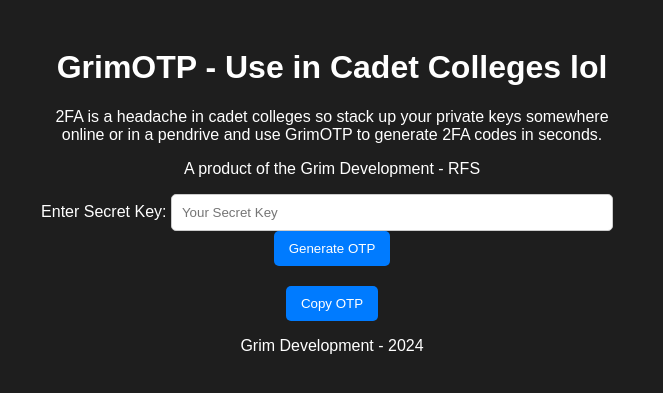
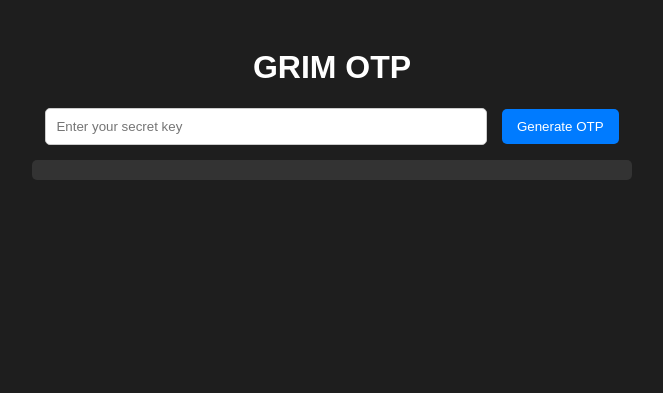
Before and after one commit to Rafsan64/GrimOTP, a Flask app: page / in a window 1280 px wide. Shown: the top 393 px of the page, without its empty margins (308-971 px from the left). Run offline with Flask 3, Linux system fonts and the light colour scheme.

Commit message:
Update index.html

```diff
--- a/templates/index.html
+++ b/templates/index.html
@@ -3,94 +3,65 @@
 <head>
     <meta charset="UTF-8">
     <meta name="viewport" content="width=device-width, initial-scale=1.0">
-    <title>GrimOTP</title>
     <link rel="stylesheet" href="{{ url_for('static', filename='style.css') }}">
-    <script src="https://code.jquery.com/jquery-3.6.0.min.js"></script>
+    <title>Grim OTP</title>
 </head>
 <body>
     <div class="container">
-        <h1>GrimOTP - Use in Cadet Colleges lol</h1>
-        <p>2FA is a headache in cadet colleges so stack up your private keys somewhere online or in a pendrive and use GrimOTP to generate 2FA codes in seconds.</p>
-        <p>A product of the Grim Development - RFS</p>
-
-        <div>
-            <label for="secretKey">Enter Secret Key:</label>
-            <input type="text" id="secretKey" placeholder="Your Secret Key" required>
-            <button id="generateOTP">Generate OTP</button>
-        </div>
-
-        <h2 id="otpDisplay"></h2>
-        <button id="copyOTP">Copy OTP</button>
-
+        <h1>GRIM OTP</h1>
+        <input type="text" id="secretKey" placeholder="Enter your secret key" />
+        <button id="generateButton">Generate OTP</button>
+        <div id="otpDisplay" class="otp-display"></div>
+        <div id="timer" class="timer"></div>
+        <button id="copyButton" style="display: none;">Copy OTP</button>
         <div id="log" class="log"></div>
-
-        <footer>
-            <p>Grim Development - 2024</p>
-        </footer>
     </div>
 
     <script>
-        // Function to generate a TOTP based on the provided secret key
-        function generateTOTP(secret) {
-            const epoch = Math.floor(Date.now() / 1000);
-            const time = Math.floor(epoch / 30); // TOTP is valid for 30 seconds
-            const key = base32ToByteArray(secret);
+        let timerInterval;
 
-            const hmac = new Uint8Array(32);
-            const hmacKey = CryptoJS.enc.Base64.parse(CryptoJS.enc.Hex.stringify(key));
-            const hmacValue = CryptoJS.HmacSHA1(hmacKey, CryptoJS.enc.Latin1.parse(time.toString()));
+        document.getElementById("generateButton").addEventListener("click", function () {
+            const secretKey = document.getElementById("secretKey").value.trim();
+            if (secretKey) {
+                fetch('/generate', {
+                    method: 'POST',
+                    headers: {
+                        'Content-Type': 'application/x-www-form-urlencoded'
+                    },
+                    body: `secret=${secretKey}`
+                })
+                .then(response => response.json())
+                .then(data => {
+                    document.getElementById("otpDisplay").innerText = `Your OTP: ${data.otp}`;
+                    document.getElementById("log").innerText = "2FA code generated.";
+                    startTimer(30); // Start a 30-second countdown
+                    document.getElementById("copyButton").style.display = "inline"; // Show copy button
+                });
+            } else {
+                document.getElementById("log").innerText = "Please enter a secret key.";
+            }
+        });
 
-            const offset = hmacValue[hmacValue.length - 1] & 0xf;
-            const otp = ((hmacValue[offset] & 0x7f) << 24) |
-                        ((hmacValue[offset + 1] & 0xff) << 16) |
-                        ((hmacValue[offset + 2] & 0xff) << 8) |
-                        (hmacValue[offset + 3] & 0xff);
-
-            return otp % 1000000; // Return a 6-digit OTP
+        function startTimer(duration) {
+            let timer = duration;
+            document.getElementById("timer").innerText = `Time left: ${timer} seconds`;
+            clearInterval(timerInterval); // Clear any existing interval
+            timerInterval = setInterval(() => {
+                timer--;
+                document.getElementById("timer").innerText = `Time left: ${timer} seconds`;
+                if (timer <= 0) {
+                    clearInterval(timerInterval);
+                    document.getElementById("log").innerText = "OTP expired. Please generate a new one.";
+                    document.getElementById("copyButton").style.display = "none"; // Hide copy button
+                }
+            }, 1000);
         }
 
-        // Convert Base32 secret to byte array
-        function base32ToByteArray(base32) {
-            const base32Map = "ABCDEFGHIJKLMNOPQRSTUVWXYZ234567";
-            const padding = (base32.match(/=/g) || []).length;
-
-            let byteArray = [];
-            let buffer = 0;
-            let bitsLeft = 0;
-
-            for (let char of base32.replace(/=/g, '')) {
-                const value = base32Map.indexOf(char);
-                buffer = (buffer << 5) | value;
-                bitsLeft += 5;
-
-                if (bitsLeft >= 8) {
-                    byteArray.push((buffer >> (bitsLeft - 8)) & 0xff);
-                    bitsLeft -= 8;
-                }
-            }
-
-            return byteArray;
-        }
-
-        document.getElementById("generateOTP").addEventListener("click", function () {
-            const secretKey = document.getElementById("secretKey").value.trim();
-
-            if (!secretKey) {
-                document.getElementById("log").innerText = "Warning: Please enter a secret key.";
-                return;
-            }
-
-            const generatedOTP = generateTOTP(secretKey);
-
-            document.getElementById("otpDisplay").innerText = `Your OTP: ${generatedOTP}`;
-            document.getElementById("log").innerText = "2FA code generated.";
-        });
-
-        document.getElementById("copyOTP").addEventListener("click", function () {
+        document.getElementById("copyButton").addEventListener("click", function () {
             const otpText = document.getElementById("otpDisplay").innerText;
-
-            if (otpText) {
-                navigator.clipboard.writeText(otpText).then(() => {
+            const otp = otpText.split(": ")[1]; // Extract OTP
+            if (otp) {
+                navigator.clipboard.writeText(otp).then(() => {
                     document.getElementById("log").innerText = "OTP copied to clipboard!";
                 }).catch(err => {
                     document.getElementById("log").innerText = "Failed to copy OTP.";
```
